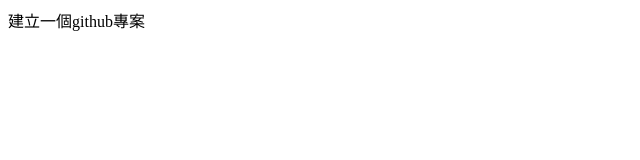
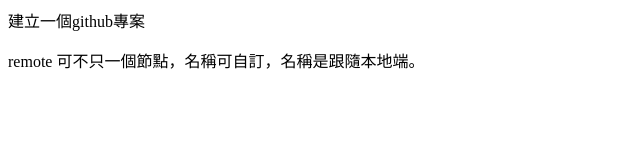
Before and after one commit to ABBY202209/myFirstProject, a plain HTML site: page index.html in a window 1280 px wide. Shown: the whole page, without its empty margins (0-640 px from the left). Drawn offline with Linux system fonts and the light colour scheme.

Commit message:
增加說明文字

```diff
--- a/index.html
+++ b/index.html
@@ -8,5 +8,8 @@
 </head>
 <body>
    建立一個github專案
+   <p>
+    remote 可不只一個節點，名稱可自訂，名稱是跟隨本地端。
+   </p>
 </body>
 </html>
```
Also changed, not shown: text.html (added).
